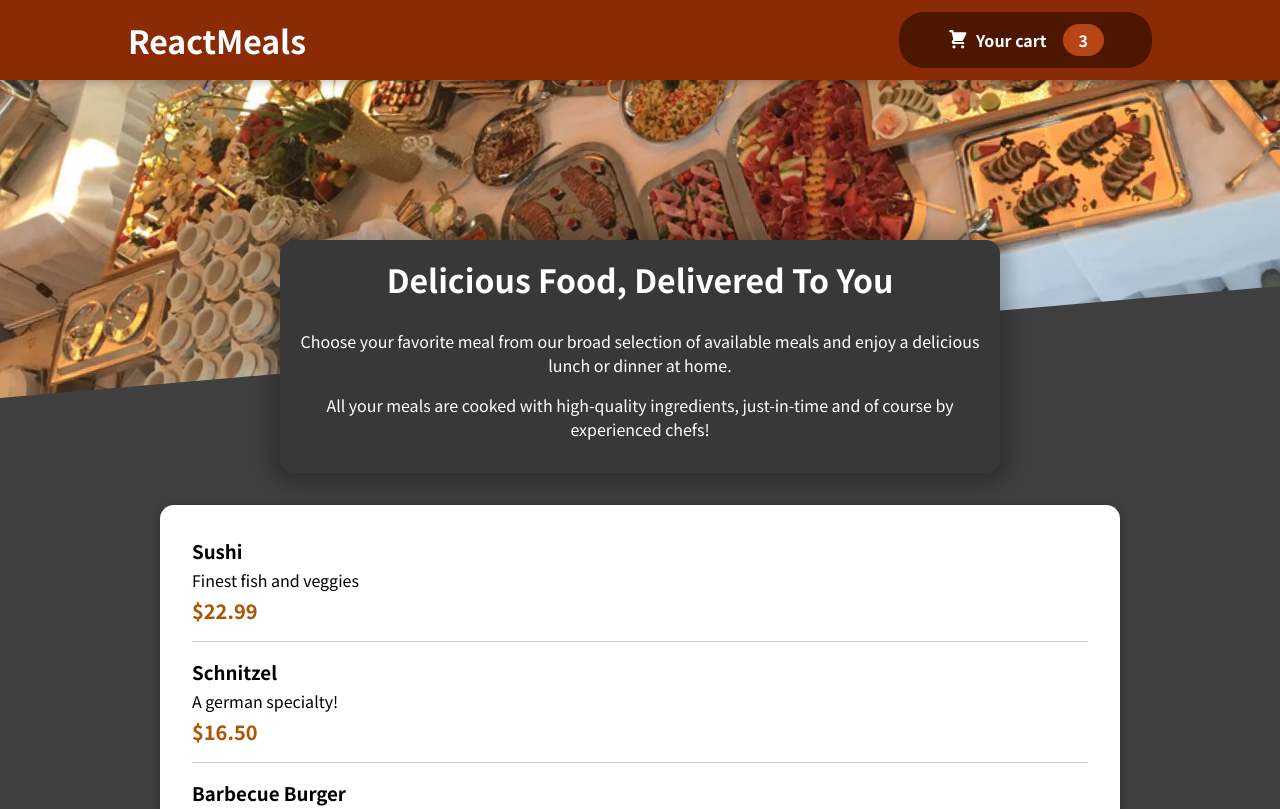
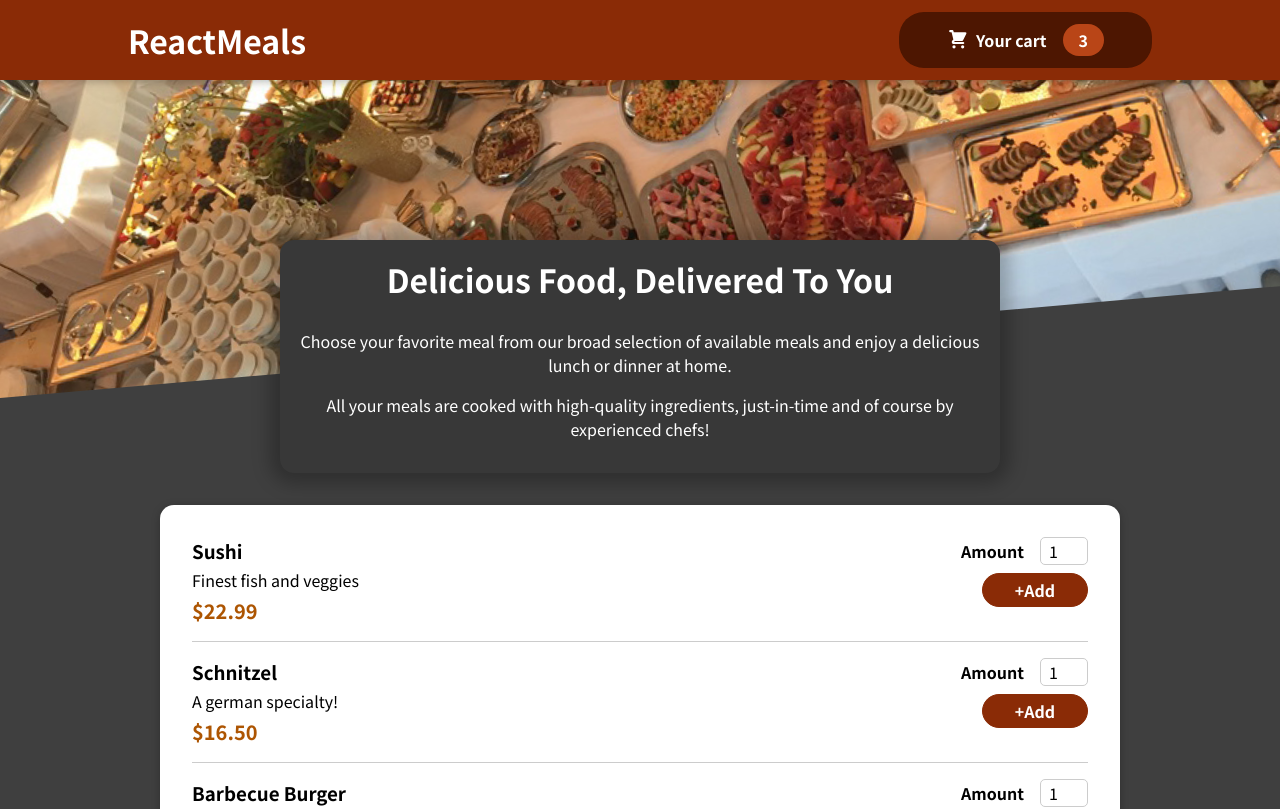
Before and after one commit to bavichugo/React-Projects, a React (Create React App) app in the folder foorOrderApp/: page / in a window 1280 px wide. Shown: the top 809 px of the page. Built offline with nearby package versions, Linux system fonts and the light colour scheme.

Commit message:
Add Input and MealItemForm functionalities

```diff
--- a/foorOrderApp/src/components/Meals/AvailableMeals.js
+++ b/foorOrderApp/src/components/Meals/AvailableMeals.js
@@ -33,6 +33,7 @@ const DUMMY_MEALS = [
 const AvailableMeals = () => {
   const mealsList = DUMMY_MEALS.map((meal) => (
     <MealItem
+      id={meal.id}
       key={meal.id}
       name={meal.name}
       description={meal.description}
--- a/foorOrderApp/src/components/Meals/MealItem.js
+++ b/foorOrderApp/src/components/Meals/MealItem.js
@@ -1,5 +1,6 @@
-import React from "react";
+import React, { useEffect } from "react";
 import classes from "./MealItem.module.css";
+import MealItemForm from "./MealItemForm";
 
 const MealItem = (props) => {
   const price = `$${props.price.toFixed(2)}`;
@@ -11,7 +12,9 @@ const MealItem = (props) => {
         <div className={props.description}>{props.description}</div>
         <div className={classes.price}>{price}</div>
       </div>
-      <div></div>
+      <div>
+        <MealItemForm id={props.id} />
+      </div>
     </li>
   );
 };
--- a/foorOrderApp/src/components/Meals/MealItemForm.js
+++ b/foorOrderApp/src/components/Meals/MealItemForm.js
@@ -1,7 +1,36 @@
 import React from "react";
+import Input from "../UI/Input";
+import classes from "./MealItemForm.module.css";
 
 const MealItemForm = (props) => {
-  return <form></form>;
+  const onSubmitHandler = (event) => {
+    event.preventDefault();
+    props.increaseQuantity();
+  };
+
+  const onChangeHandler = (event) => {
+    event.preventDefault();
+    props.setQuantity(event.target.value);
+  };
+
+  return (
+    <form className={classes.form}>
+      <Input
+        label="Amount"
+        input={{
+          id: "Amount",
+          type: "number",
+          min: "1",
+          max: "5",
+          step: "1",
+          defaultValue: "1",
+        }}
+      />
+      <button type="button" onClick={onSubmitHandler}>
+        +Add
+      </button>
+    </form>
+  );
 };
 
 export default MealItemForm;
--- /dev/null
+++ b/foorOrderApp/src/components/Meals/MealItemForm.module.css
@@ -0,0 +1,20 @@
+.form {
+    text-align: right;
+  }
+
+  .form button {
+    font: inherit;
+    cursor: pointer;
+    background-color: #8a2b06;
+    border: 1px solid #8a2b06;
+    color: white;
+    padding: 0.25rem 2rem;
+    border-radius: 20px;
+    font-weight: bold;
+  }
+
+  .form button:hover,
+  .form button:active {
+    background-color: #641e03;
+    border-color: #641e03;
+  }
--- /dev/null
+++ b/foorOrderApp/src/components/UI/Input.js
@@ -0,0 +1,16 @@
+import React from "react";
+import classes from "./Input.module.css";
+
+const Input = (props) => {
+  return (
+    <div className={classes.input}>
+      <label htmlFor={props.input.id}>{props.label}</label>
+      <input {...props.input} />
+    </div>
+  );
+
+  // {...props.input}
+  // Say we receive an object {type: "text"} it will then → <input type="text" />
+};
+
+export default Input;
--- /dev/null
+++ b/foorOrderApp/src/components/UI/Input.module.css
@@ -0,0 +1,18 @@
+.input {
+    display: flex;
+    align-items: center;
+    margin-bottom: 0.5rem;
+  }
+
+  .input label {
+    font-weight: bold;
+    margin-right: 1rem;
+  }
+
+  .input input {
+    width: 3rem;
+    border-radius: 5px;
+    border: 1px solid #ccc;
+    font: inherit;
+    padding-left: 0.5rem;
+  }
```
Also changed, not shown: 1 other file (tests, documents, lock files or other folders).
